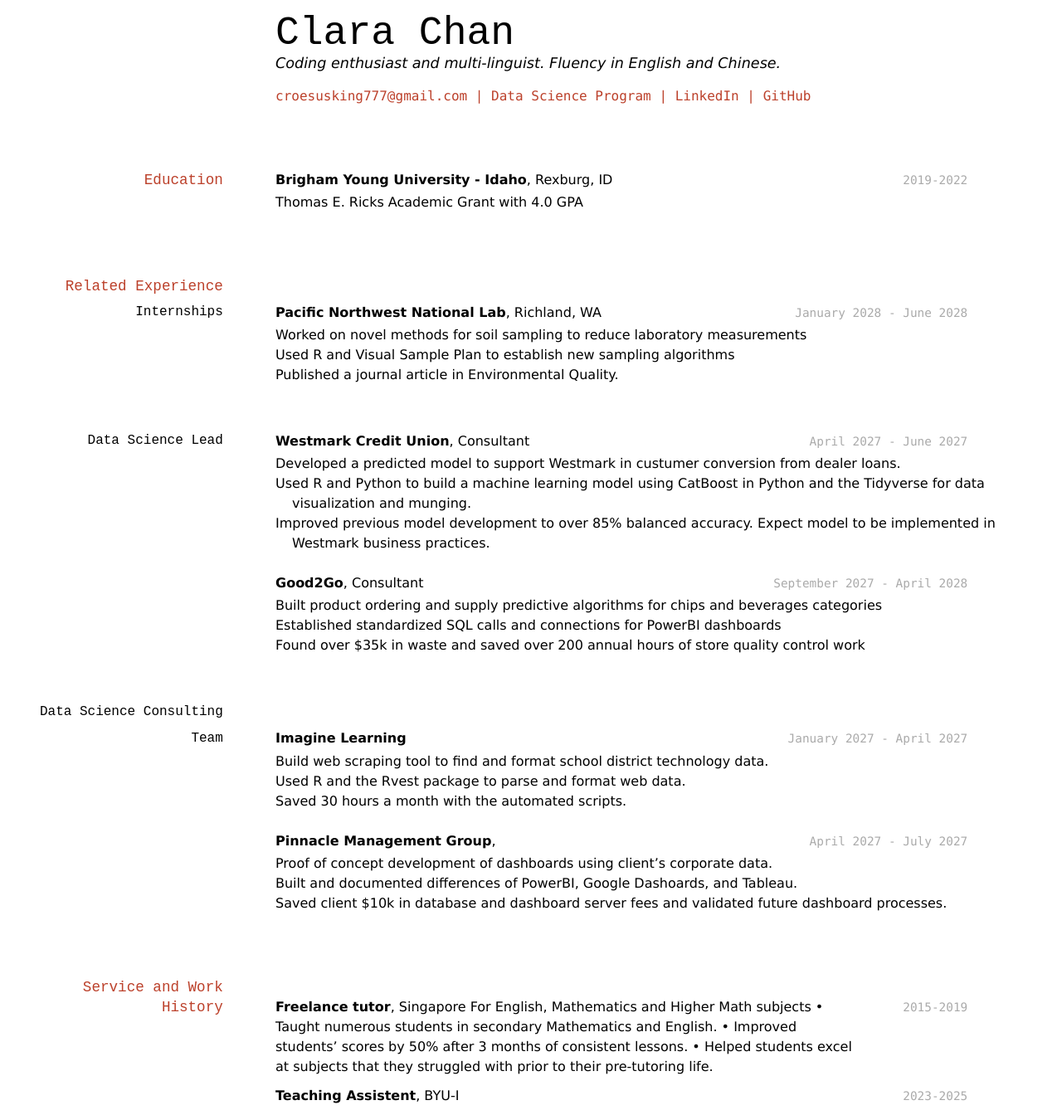
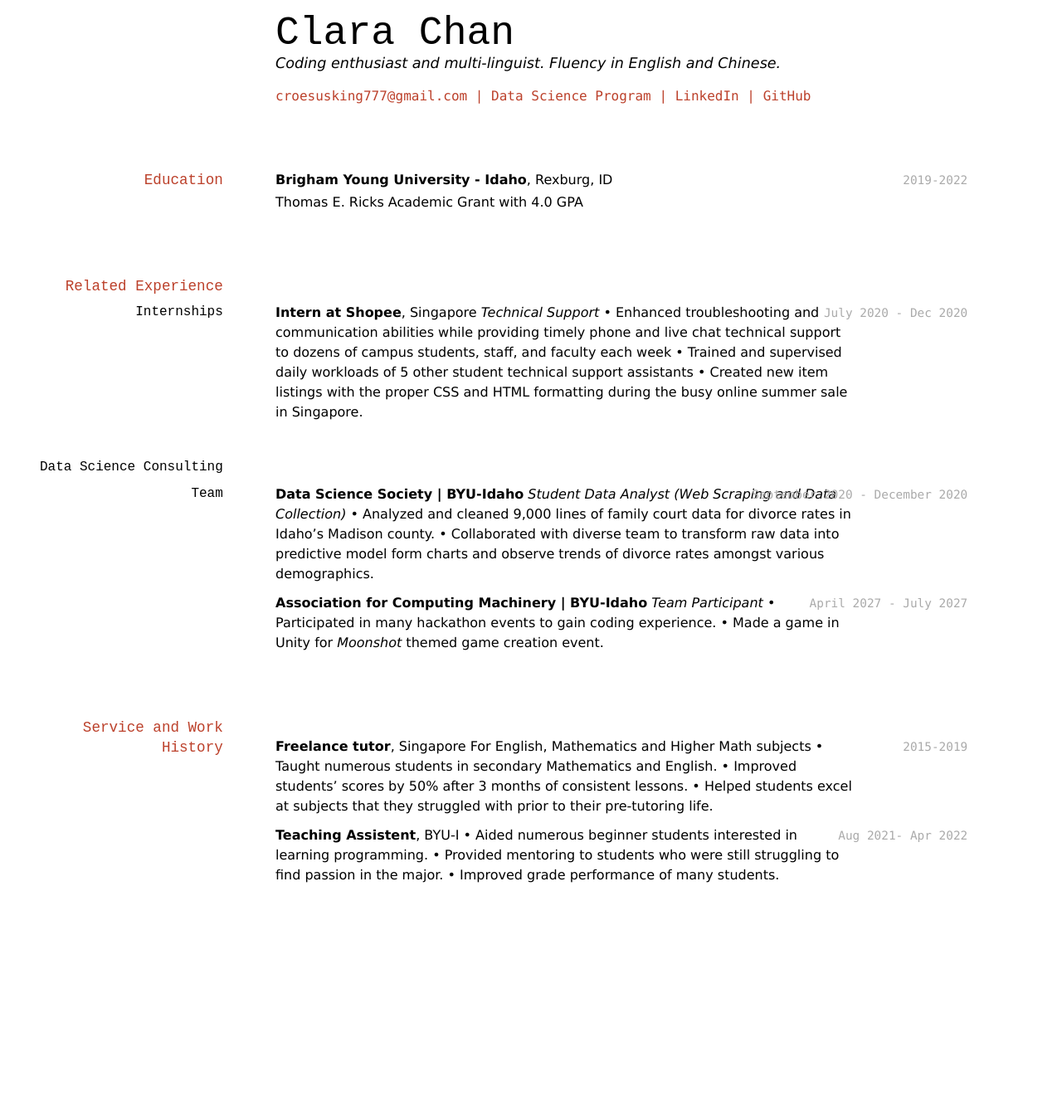
Before and after one commit to croesusking/clara_resume, a Jekyll site: the page built from docs/index.md, in a window 1280 px wide. Shown: the whole page at 83% size. Built offline with Jekyll 4.4.1, drawn with Linux system fonts in a browser that asks for light colours; after the commit the page ends 1078 px from its top, so only the background shows below that.

Commit message:
final commit

```diff
--- a/docs/index.md
+++ b/docs/index.md
@@ -25,44 +25,29 @@ __Brigham Young University - Idaho__, Rexburg, ID
 
 ### Internships
 
-`January 2028 - June 2028`
-__Pacific Northwest National Lab__, Richland, WA
+`July 2020 - Dec 2020`
+__Intern at Shopee__, Singapore
+*Technical Support*
+•	Enhanced troubleshooting and communication abilities while providing timely phone and live chat technical support to dozens of campus students, staff, and faculty each week
+•	Trained and supervised daily workloads of 5 other student technical support assistants
+•	Created new item listings with the proper CSS and HTML formatting during the busy online summer sale in Singapore.
 
-- Worked on novel methods for soil sampling to reduce laboratory measurements
-- Used R and Visual Sample Plan to establish new sampling algorithms
-- Published a journal article in Environmental Quality.
 
-### Data Science Lead
-
-`April 2027 - June 2027`
-__Westmark Credit Union__, Consultant
-
-- Developed a predicted model to support Westmark in custumer conversion from dealer loans.
-- Used R and Python to build a machine learning model using CatBoost in Python and the Tidyverse for data visualization and munging.
-- Improved previous model development to over 85% balanced accuracy. Expect model to be implemented in Westmark business practices.
-
-`September 2027 - April 2028`
-__Good2Go__, Consultant
-
-- Built product ordering and supply predictive algorithms for chips and beverages categories
-- Established standardized SQL calls and connections for PowerBI dashboards
-- Found over $35k in waste and saved over 200 annual hours of store quality control work
 
 ### Data Science Consulting Team
 
-`January 2027 - April 2027`
-__Imagine Learning__
+`September 2020 - December 2020`
+__Data Science Society | BYU-Idaho__
+*Student Data Analyst (Web Scraping and Data Collection)*
+•	Analyzed and cleaned 9,000 lines of family court data for divorce rates in Idaho’s Madison county.
+•	Collaborated with diverse team to transform raw data into predictive model form charts and observe trends of divorce rates amongst various demographics.
 
-- Build web scraping tool to find and format school district technology data.
-- Used R and the Rvest package to parse and format web data.
-- Saved 30 hours a month with the automated scripts.
 
 `April 2027 - July 2027`
-__Pinnacle Management Group__,
-
-- Proof of concept development of dashboards using client's corporate data.
-- Built and documented differences of PowerBI, Google Dashoards, and Tableau.
-- Saved client $10k in database and dashboard server fees and validated future dashboard processes.
+__Association for Computing Machinery | BYU-Idaho__
+*Team Participant*
+•	Participated in many hackathon events to gain coding experience.
+•	Made a game in Unity for *Moonshot* themed game creation event.
 
 
 ## Service and Work History
@@ -75,8 +60,11 @@ For English, Mathematics and Higher Math subjects
 •	Helped students excel at subjects that they struggled with prior to their pre-tutoring life.
 
 
-`2023-2025`
+`Aug 2021- Apr 2022`
 __Teaching Assistent__, BYU-I
+•	Aided numerous beginner students interested in learning programming.
+•	Provided mentoring to students who were still struggling to find passion in the major.
+•	Improved grade performance of many students.
 
 
 <!-- ### Footer
```
